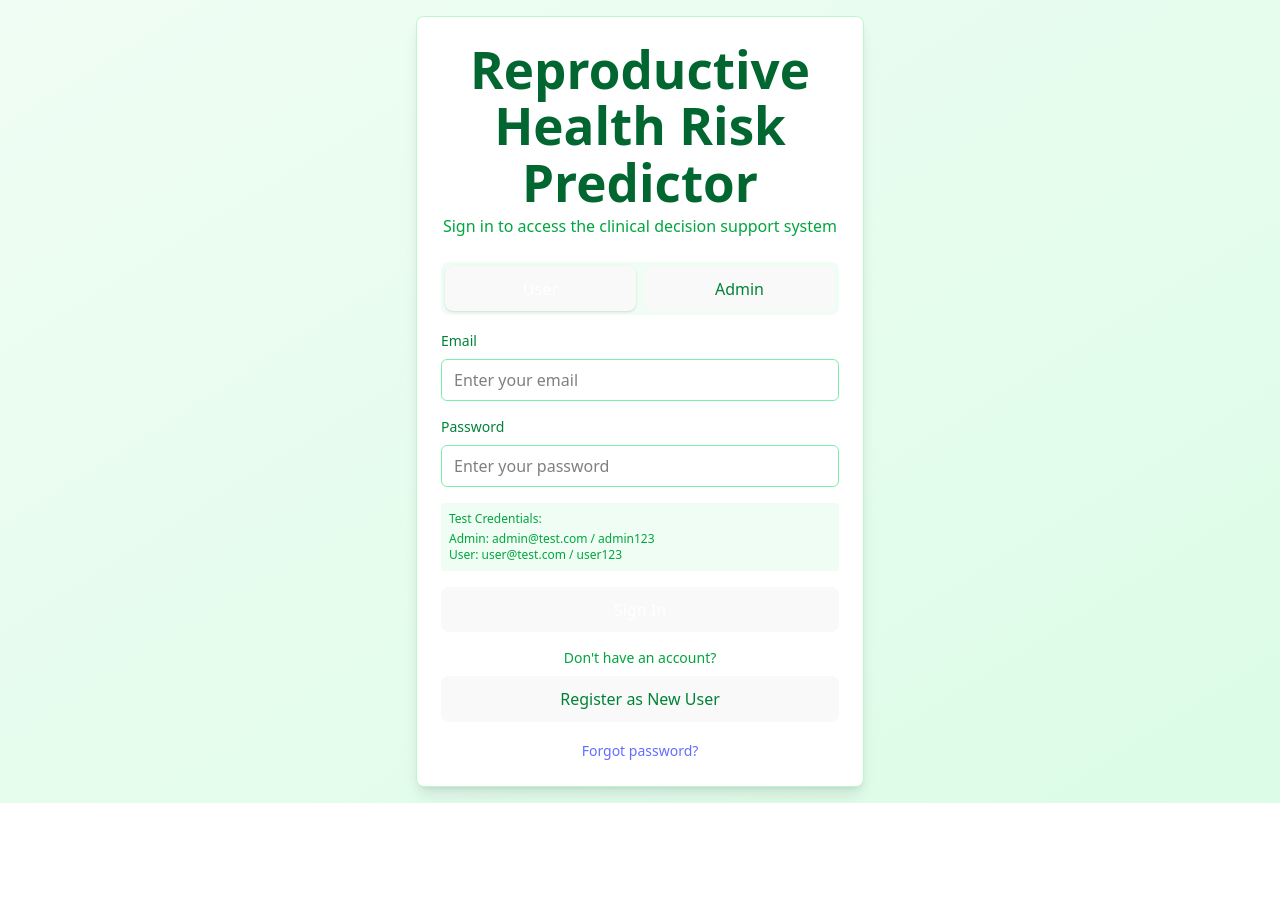
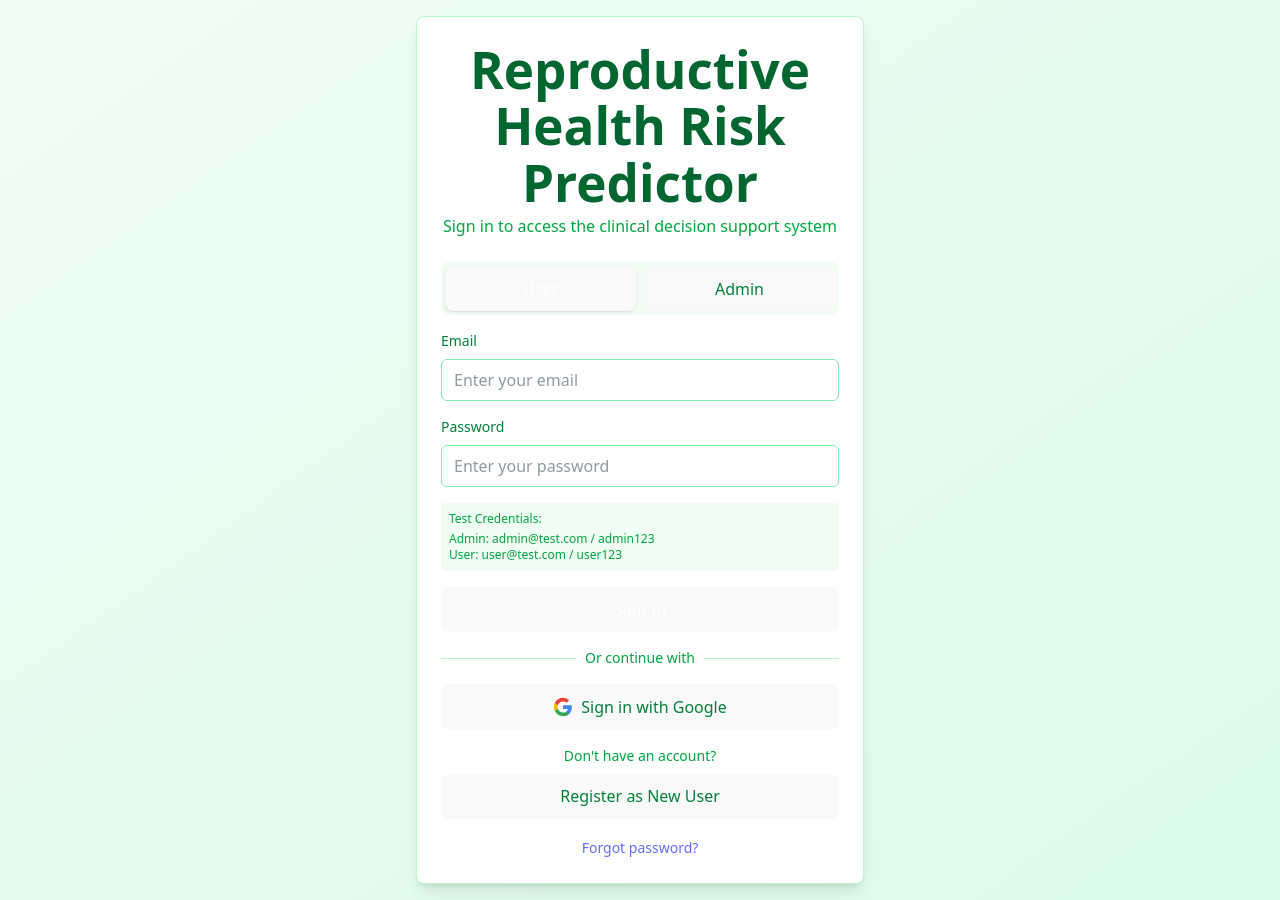
Before and after one commit to Madhawa2001/S5-Project, a React (Vite) app in the folder frontend/: page / in a window 1280 px wide. Before the commit the page ends 803 px from the top, so only its background shows below. Built offline with nearby package versions, Linux system fonts and the light colour scheme.

Commit message:
initial auth check

```diff
--- a/frontend/src/contexts/AuthContext.jsx
+++ b/frontend/src/contexts/AuthContext.jsx
@@ -3,6 +3,8 @@
 import { createContext, useContext, useState, useEffect } from "react"
 
 const AuthContext = createContext()
+
+const API_BASE_URL = "http://localhost:5000"
 
 export const useAuth = () => {
   const context = useContext(AuthContext)
@@ -76,6 +78,50 @@
 
   const login = async (email, password, role = "user") => {
     try {
+      // Try real backend API first
+      const response = await fetch(`${API_BASE_URL}/auth/login`, {
+        method: "POST",
+        headers: {
+          "Content-Type": "application/json",
+        },
+        body: JSON.stringify({ email, password }),
+      })
+
+      if (response.ok) {
+        const data = await response.json()
+
+        // Backend returns { accessToken, refreshToken, user }
+        if (data.accessToken) {
+          // Extract user info from JWT token
+          const tokenPayload = JSON.parse(atob(data.accessToken.split(".")[1]))
+
+          // Determine role from token payload (backend includes roles array)
+          const userRole = tokenPayload.roles?.some((r) => r.role?.name === "admin") ? "admin" : "user"
+
+          const userData = {
+            id: tokenPayload.userId,
+            email: tokenPayload.email,
+            name: tokenPayload.name || email,
+            role: userRole,
+          }
+
+          setToken(data.accessToken)
+          setUser(userData)
+          setIsLoggedIn(true)
+          localStorage.setItem("authToken", data.accessToken)
+          localStorage.setItem("refreshToken", data.refreshToken)
+          localStorage.setItem("user", JSON.stringify(userData))
+
+          return { success: true, isDummy: false, user: userData }
+        }
+      } else {
+        const errorData = await response.json()
+        throw new Error(errorData.error || "Login failed")
+      }
+    } catch (error) {
+      console.error("Backend login error:", error)
+
+      // Fallback to dummy credentials if backend is not available
       const dummyCred = DUMMY_CREDENTIALS[role]
       if (dummyCred && email === dummyCred.email && password === dummyCred.password) {
         const dummyToken = `dummy_${role}_${Date.now()}`
@@ -89,39 +135,40 @@
         return { success: true, isDummy: true, user: dummyUser }
       }
 
-      const response = await fetch("/api/auth/login", {
-        method: "POST",
-        headers: {
-          "Content-Type": "application/json",
-        },
-        body: JSON.stringify({ email, password, role }),
-      })
-
-      if (!response.ok) {
-        const errorData = await response.json()
-        throw new Error(errorData.message || "Login failed")
-      }
-
-      const data = await response.json()
-
-      if (data.token && data.user) {
-        setToken(data.token)
-        setUser(data.user)
-        setIsLoggedIn(true)
-        localStorage.setItem("authToken", data.token)
-        localStorage.setItem("user", JSON.stringify(data.user))
-        return { success: true, isDummy: false, user: data.user }
-      } else {
-        throw new Error("Invalid response format")
-      }
-    } catch (error) {
-      console.error("Login error:", error)
       return { success: false, error: error.message }
     }
   }
 
   const register = async (userData) => {
     try {
+      // Try real backend API first
+      const response = await fetch(`${API_BASE_URL}/auth/register`, {
+        method: "POST",
+        headers: {
+          "Content-Type": "application/json",
+        },
+        body: JSON.stringify({
+          email: userData.email,
+          password: userData.password,
+          name: userData.name,
+        }),
+      })
+
+      if (response.ok) {
+        const data = await response.json()
+        return {
+          success: true,
+          message: data.message || "Registration request submitted. Please wait for admin approval.",
+          isDummy: false,
+        }
+      } else {
+        const errorData = await response.json()
+        throw new Error(errorData.error || "Registration failed")
+      }
+    } catch (error) {
+      console.error("Backend registration error:", error)
+
+      // Fallback to dummy response if backend is not available
       if (token && token.startsWith("dummy_")) {
         await new Promise((resolve) => setTimeout(resolve, 1000))
         return {
@@ -131,23 +178,6 @@
         }
       }
 
-      const response = await fetch("/api/auth/register", {
-        method: "POST",
-        headers: {
-          "Content-Type": "application/json",
-        },
-        body: JSON.stringify(userData),
-      })
-
-      if (!response.ok) {
-        const errorData = await response.json()
-        throw new Error(errorData.message || "Registration failed")
-      }
-
-      const data = await response.json()
-      return { success: true, message: data.message, isDummy: false }
-    } catch (error) {
-      console.error("Registration error:", error)
       return { success: false, error: error.message }
     }
   }
@@ -157,6 +187,7 @@
     setToken(null)
     setUser(null)
     localStorage.removeItem("authToken")
+    localStorage.removeItem("refreshToken")
     localStorage.removeItem("user")
   }
 
--- a/frontend/src/pages/Login.jsx
+++ b/frontend/src/pages/Login.jsx
@@ -3,6 +3,8 @@
 import { useState } from "react"
 import { useNavigate } from "react-router-dom"
 import { useAuth } from "../contexts/AuthContext"
+
+const API_BASE_URL = "http://localhost:5000"
 
 export default function Login() {
   const [email, setEmail] = useState("")
@@ -31,6 +33,11 @@
     } finally {
       setLoading(false)
     }
+  }
+
+  const handleGoogleLogin = () => {
+    // Redirect to backend Google OAuth endpoint
+    window.location.href = `${API_BASE_URL}/auth/google`
   }
 
   return (
@@ -81,7 +88,7 @@
                 placeholder="Enter your email"
                 value={email}
                 onChange={(e) => setEmail(e.target.value)}
-                className="w-full px-3 py-2 border border-green-300 rounded-md focus:outline-none focus:ring-2 focus:ring-green-500 focus:border-green-500 text-black"
+                className="w-full px-3 py-2 border border-green-300 rounded-md focus:outline-none focus:ring-2 focus:ring-green-500 focus:border-green-500"
                 required
                 disabled={loading}
               />
@@ -96,7 +103,7 @@
                 placeholder="Enter your password"
                 value={password}
                 onChange={(e) => setPassword(e.target.value)}
-                className="w-full px-3 py-2 border border-green-300 rounded-md focus:outline-none focus:ring-2 focus:ring-green-500 focus:border-green-500 text-black"
+                className="w-full px-3 py-2 border border-green-300 rounded-md focus:outline-none focus:ring-2 focus:ring-green-500 focus:border-green-500"
                 required
                 disabled={loading}
               />
@@ -143,6 +150,42 @@
             </button>
           </form>
 
+          <div className="relative">
+            <div className="absolute inset-0 flex items-center">
+              <div className="w-full border-t border-green-200"></div>
+            </div>
+            <div className="relative flex justify-center text-sm">
+              <span className="px-2 bg-white text-green-600">Or continue with</span>
+            </div>
+          </div>
+
+          <button
+            type="button"
+            onClick={handleGoogleLogin}
+            disabled={loading}
+            className="w-full bg-white hover:bg-gray-50 border border-green-300 text-green-700 font-medium py-2 px-4 rounded-md transition-colors flex items-center justify-center gap-2"
+          >
+            <svg className="w-5 h-5" viewBox="0 0 24 24">
+              <path
+                fill="#4285F4"
+                d="M22.56 12.25c0-.78-.07-1.53-.2-2.25H12v4.26h5.92c-.26 1.37-1.04 2.53-2.21 3.31v2.77h3.57c2.08-1.92 3.28-4.74 3.28-8.09z"
+              />
+              <path
+                fill="#34A853"
+                d="M12 23c2.97 0 5.46-.98 7.28-2.66l-3.57-2.77c-.98.66-2.23 1.06-3.71 1.06-2.86 0-5.29-1.93-6.16-4.53H2.18v2.84C3.99 20.53 7.7 23 12 23z"
+              />
+              <path
+                fill="#FBBC05"
+                d="M5.84 14.09c-.22-.66-.35-1.36-.35-2.09s.13-1.43.35-2.09V7.07H2.18C1.43 8.55 1 10.22 1 12s.43 3.45 1.18 4.93l2.85-2.22.81-.62z"
+              />
+              <path
+                fill="#EA4335"
+                d="M12 5.38c1.62 0 3.06.56 4.21 1.64l3.15-3.15C17.45 2.09 14.97 1 12 1 7.7 1 3.99 3.47 2.18 7.07l3.66 2.84c.87-2.6 3.3-4.53 6.16-4.53z"
+              />
+            </svg>
+            Sign in with Google
+          </button>
+
           {role === "user" && (
             <div className="text-center">
               <p className="text-sm text-green-600 mb-2">Don't have an account?</p>
```
Also changed, not shown: frontend/src/pages/Register.jsx (+15 -15 lines).
